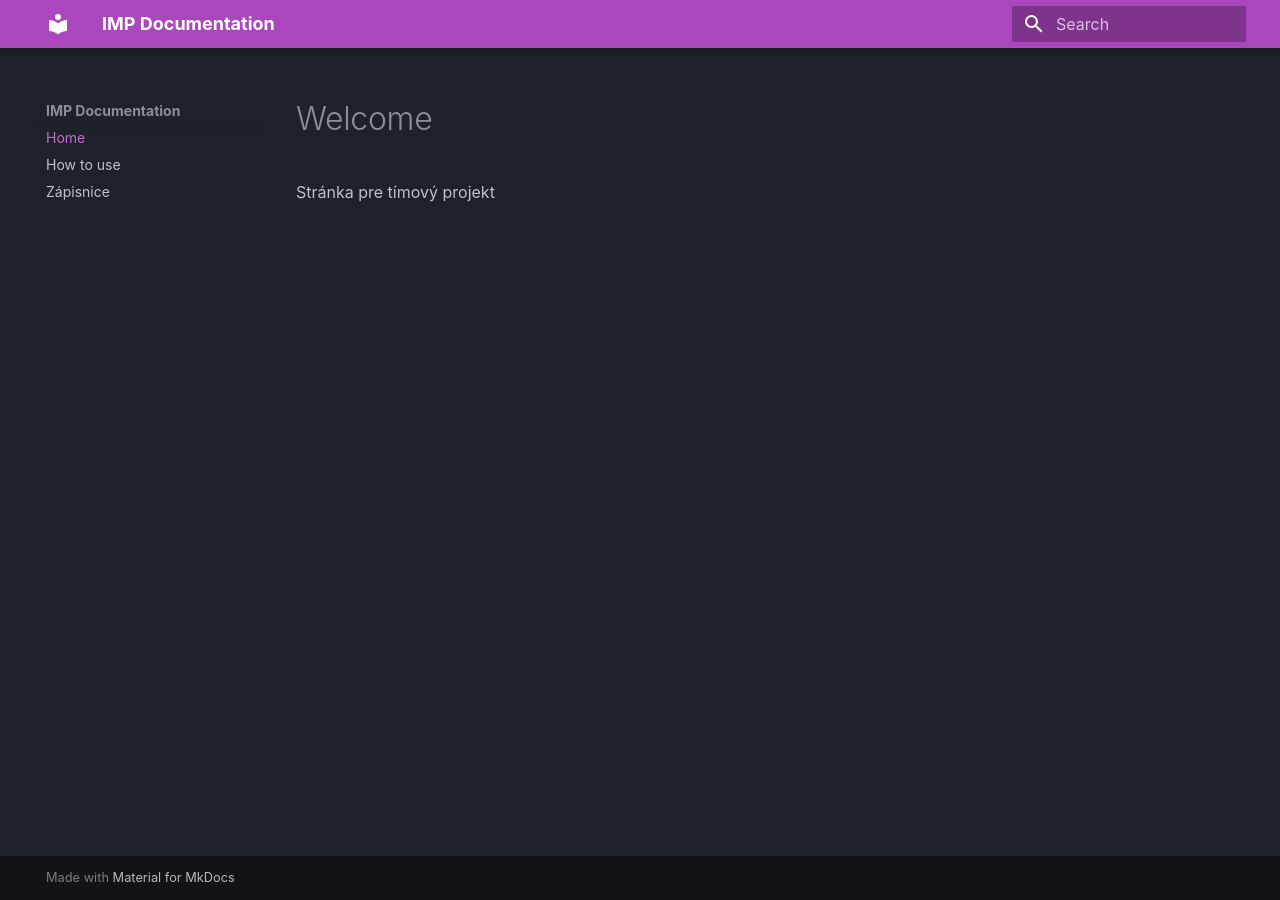
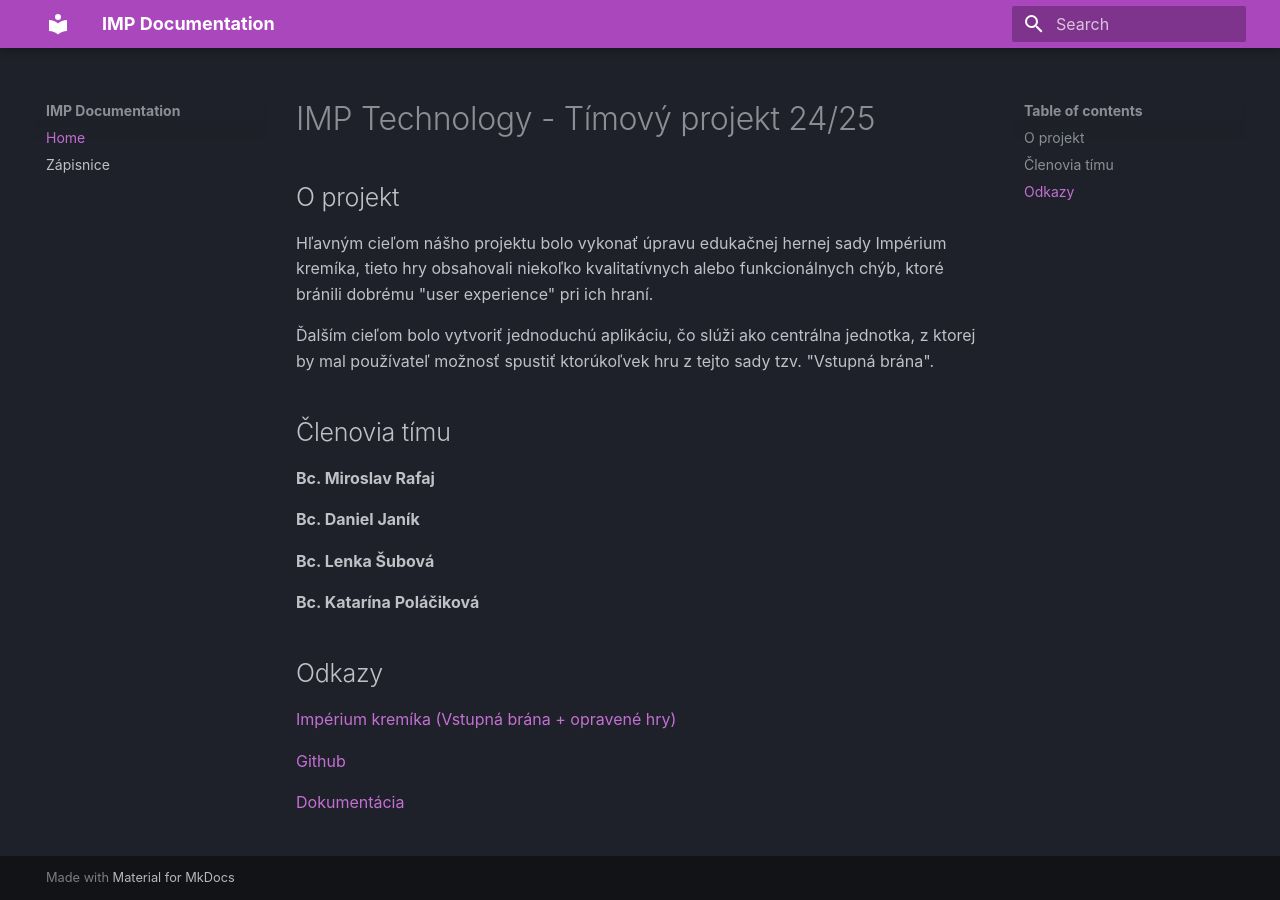
Before and after one commit to impTechnology/impTechnology.github.io, an MkDocs documentation site: the page built from docs/index.md, in a window 1280 px wide. Built offline with MkDocs 1.6.1 and Material for MkDocs 9.7.7, drawn with Linux system fonts in a browser that asks for light colours.

Commit message:
main page updated

```diff
--- a/docs/index.md
+++ b/docs/index.md
@@ -1,3 +1,25 @@
-# Welcome
+# IMP Technology - Tímový projekt 24/25
 
-Stránka pre tímový projekt
+## O projekt
+
+Hľavným cieľom nášho projektu bolo vykonať úpravu edukačnej hernej sady Impérium kremíka, tieto hry obsahovali niekoľko kvalitatívnych alebo funkcionálnych chýb, ktoré bránili dobrému "user experience" pri ich hraní.
+
+Ďalším cieľom bolo vytvoriť jednoduchú aplikáciu, čo slúži ako centrálna jednotka, z ktorej by mal používateľ možnosť spustiť ktorúkoľvek hru z tejto sady tzv. "Vstupná brána".
+
+## Členovia tímu
+
+**Bc. Miroslav Rafaj**
+
+**Bc. Daniel Janík**
+
+**Bc. Lenka Šubová**
+
+**Bc. Katarína Poláčiková**
+
+## Odkazy
+
+[Impérium kremíka (Vstupná brána + opravené hry)](https://drive.google.com/drive/u/1/folders/1q20oU2GSAn_EK5U_c612hlv_RdgHQwT-)
+
+[Github](https://github.com/impTechnology/star-system)
+
+[Dokumentácia](https://drive.google.com/file/d/1Ye3E4gejlQwM9LOP6PGQ2l5gwgg9xspF/view)
--- a/mkdocs.yml
+++ b/mkdocs.yml
@@ -3,7 +3,6 @@ site_url: https://imptechnology.github.io/
 
 nav:
     - Home: index.md
-    - How to use: howto.md
     - Zápisnice: zapisnice.md
 theme:
     name: material
@@ -14,5 +13,5 @@ theme:
         scheme: slate
 markdown_extensions:
     - toc:
-        permalink: false
-        toc_depth: 2
+          permalink: false
+          toc_depth: 2
```
Also changed, not shown: site/404.html, site/howto/index.html, site/index.html, site/search/search_index.json, site/sitemap.xml, site/zapisnice/index.html, 1 other file.
